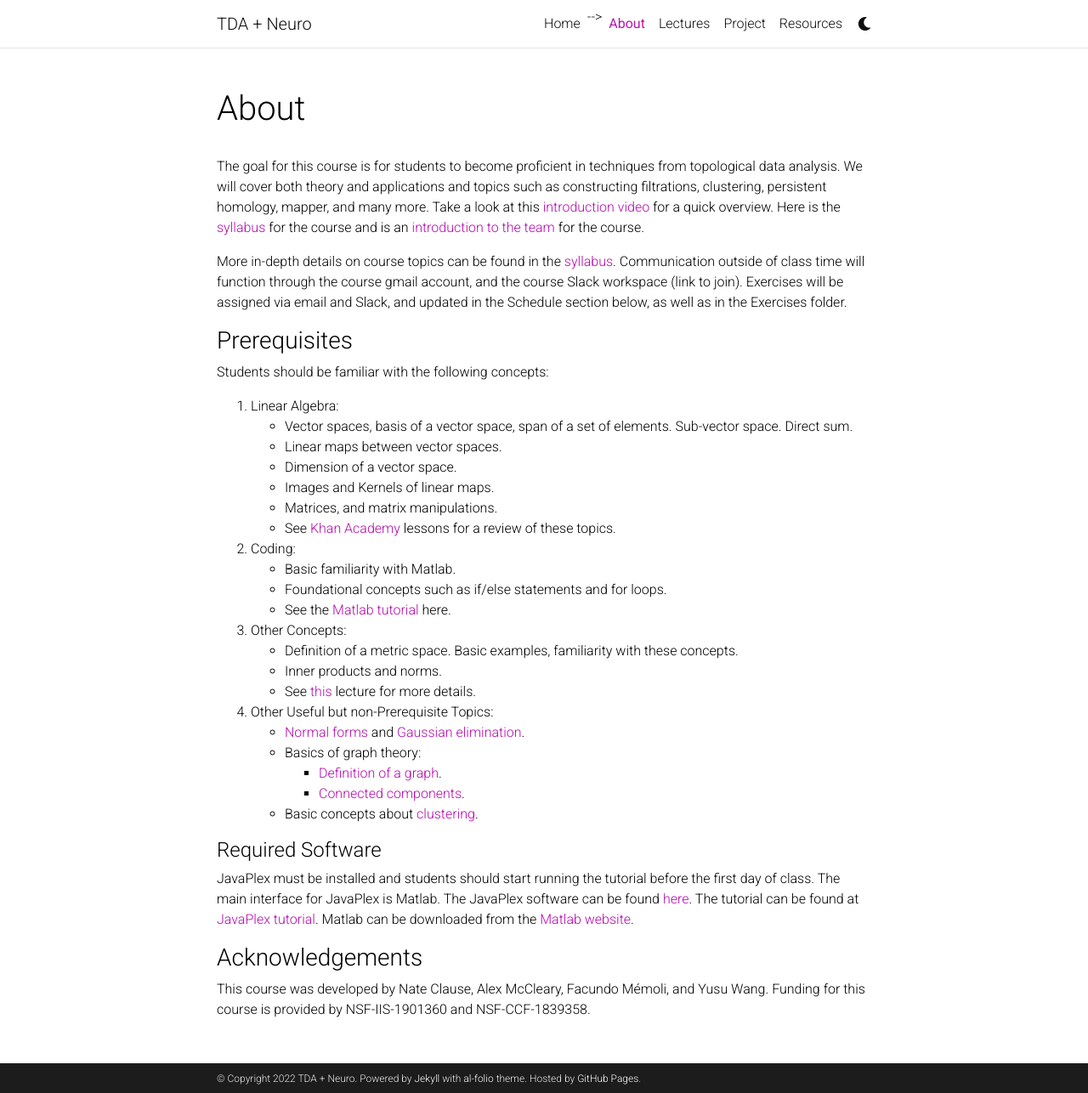
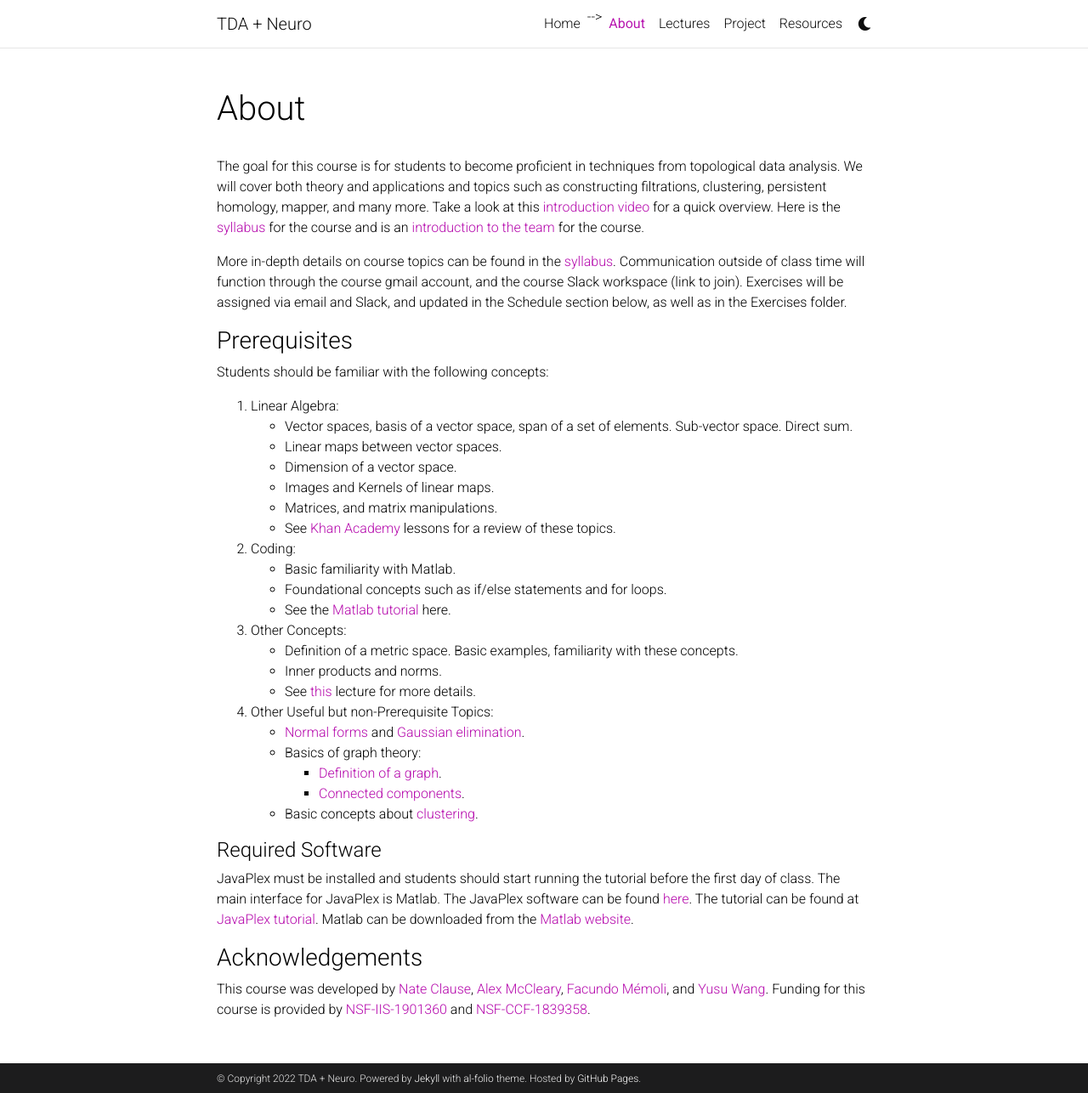
Before and after one commit to TDA-and-Neuro/TDA-and-Neuro.github.io, a Jekyll site: the page built from _pages/about.md, in a window 1280 px wide and 1286 px high. Shown: the whole window at 85% size. Built offline with Jekyll 4.4.1, drawn with Linux system fonts in a browser that asks for light colours; comment, search, counter and statistics services are not loaded; a style sheet for code colours, icons or effects is not loaded; part of the change alters nothing that is shown.

```diff
--- a/_pages/about.md
+++ b/_pages/about.md
@@ -40,4 +40,4 @@ JavaPlex must be installed and students should start running the tutorial before
 
 
 ### Acknowledgements
-This course was developed by Nate Clause, Alex McCleary, Facundo M&eacute;moli, and Yusu Wang. Funding for this course is provided by NSF-IIS-1901360 and NSF-CCF-1839358.
+This course was developed by [Nate Clause](https://math.osu.edu/people/clause.15), [Alex McCleary](https://www.alexmccleary.org), [Facundo M&eacute;moli](http://facundo-memoli.org), and [Yusu Wang](http://yusu.belkin-wang.org). Funding for this course is provided by [NSF-IIS-1901360](https://www.nsf.gov/awardsearch/showAward?AWD_ID=1901360) and [NSF-CCF-1839358](https://www.nsf.gov/awardsearch/showAward?AWD_ID=1839358).
```
Also changed, not shown: 3 other files.
